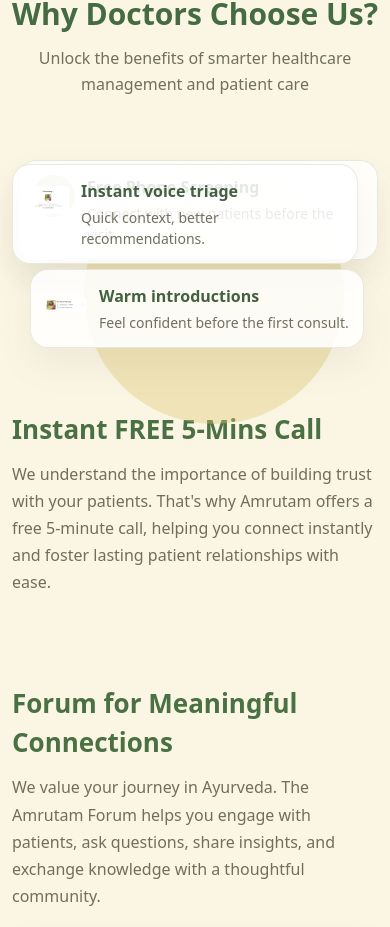
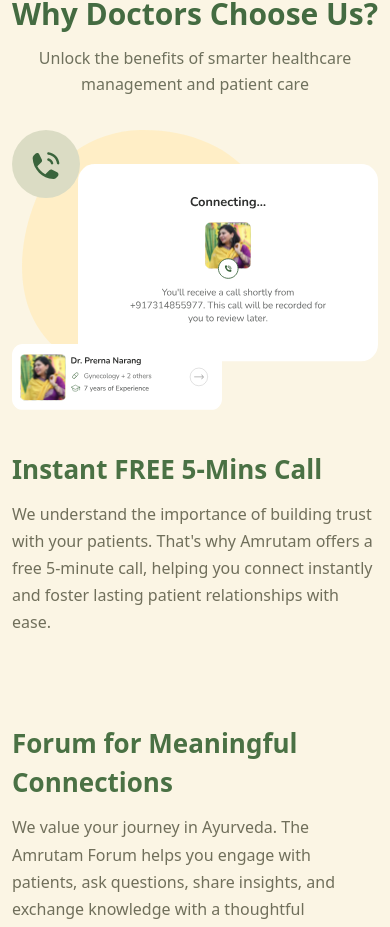
Before and after one commit to Amanptdr/codescure-tech, a React (Vite) app: page / in a window 390 px wide. Shown: the part 1471-2398 px from the top of the page. Built offline with nearby package versions, Linux system fonts and the light colour scheme.

Commit message:
issue fixed

```diff
--- a/src/App.css
+++ b/src/App.css
@@ -324,21 +324,57 @@
 
 .split-grid__visual {
   position: relative;
-  min-height: 300px;
+  min-height: 320px;
 }
 
-.orb,
 .blob {
   position: absolute;
   border-radius: 50%;
   background: rgba(221, 197, 111, 0.38);
 }
 
-.orb--large {
-  width: 260px;
-  height: 260px;
-  left: 72px;
-  top: 34px;
+.split-grid__visual--freecall {
+  min-height: 360px;
+  max-width: 640px;
+}
+
+.split-grid__blob {
+  position: absolute;
+  left: 42px;
+  top: 12px;
+  width: min(100%, 320px);
+  height: auto;
+  opacity: 0.9;
+  z-index: 0;
+  pointer-events: none;
+}
+
+.split-grid__icon {
+  position: absolute;
+  left: 10px;
+  top: 4px;
+  width: 84px;
+  height: 84px;
+  z-index: 2;
+}
+
+.split-grid__card {
+  position: absolute;
+  display: block;
+  height: auto;
+  z-index: 3;
+}
+
+.split-grid__card--large {
+  right: 0;
+  top: 42px;
+  width: min(100%, 392px);
+}
+
+.split-grid__card--small {
+  left: 0;
+  bottom: 8px;
+  width: min(100%, 258px);
 }
 
 .blob--one {
@@ -840,6 +876,21 @@
   .site-header__top {
     flex-wrap: wrap;
   }
+
+  .split-grid__visual--freecall {
+    max-width: 100%;
+    min-height: 320px;
+  }
+
+  .split-grid__card--large {
+    right: 10px;
+    width: min(100%, 360px);
+  }
+
+  .split-grid__card--small {
+    left: 10px;
+    width: min(100%, 240px);
+  }
 }
 
 @media (max-width: 640px) {
@@ -866,6 +917,35 @@
     min-height: 240px;
   }
 
+  .split-grid__visual--freecall {
+    min-height: 280px;
+  }
+
+  .split-grid__blob {
+    left: 10px;
+    top: 0;
+    width: min(100%, 250px);
+  }
+
+  .split-grid__icon {
+    left: 0;
+    top: 0;
+    width: 68px;
+    height: 68px;
+  }
+
+  .split-grid__card--large {
+    right: 0;
+    top: 34px;
+    width: min(100%, 300px);
+  }
+
+  .split-grid__card--small {
+    left: 0;
+    bottom: 0;
+    width: min(100%, 210px);
+  }
+
   .brand-container {
     gap: 16px;
     overflow-x: auto;
--- a/src/components/sections/WhyChooseSection.tsx
+++ b/src/components/sections/WhyChooseSection.tsx
@@ -1,4 +1,5 @@
 import { SectionHeading } from '../ui/SectionHeading'
+import Vector from '../../assets/Vector.svg'
 import CallIcon from '../../assets/CallIcon.svg'
 import Calling1 from '../../assets/Calling1.svg'
 import Calling from '../../assets/Calling.svg'
@@ -15,28 +16,10 @@
 
         <div className="split-grid split-grid--reverse">
           <div className="split-grid__visual split-grid__visual--freecall" aria-hidden="true">
-            <div className="orb orb--large"></div>
-            <article className="mini-card mini-card--floating mini-card--top">
-              <img src={CallIcon} alt="" />
-              <div>
-                <strong>Free Phone Screening</strong>
-                <p>Connect with new patients before the visit.</p>
-              </div>
-            </article>
-            <article className="mini-card mini-card--floating mini-card--right">
-              <img src={Calling} alt="" />
-              <div>
-                <strong>Instant voice triage</strong>
-                <p>Quick context, better recommendations.</p>
-              </div>
-            </article>
-            <article className="mini-card mini-card--floating mini-card--left">
-              <img src={Calling1} alt="" />
-              <div>
-                <strong>Warm introductions</strong>
-                <p>Feel confident before the first consult.</p>
-              </div>
-            </article>
+            <img className="split-grid__blob" src={Vector} alt="" />
+            <img className="split-grid__icon" src={CallIcon} alt="" />
+            <img className="split-grid__card split-grid__card--large" src={Calling} alt="" />
+            <img className="split-grid__card split-grid__card--small" src={Calling1} alt="" />
           </div>
 
           <div className="split-grid__content">
```
